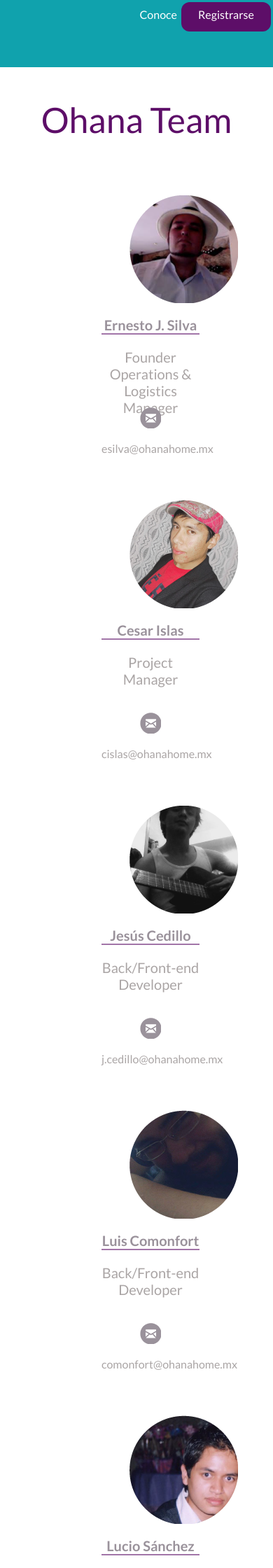
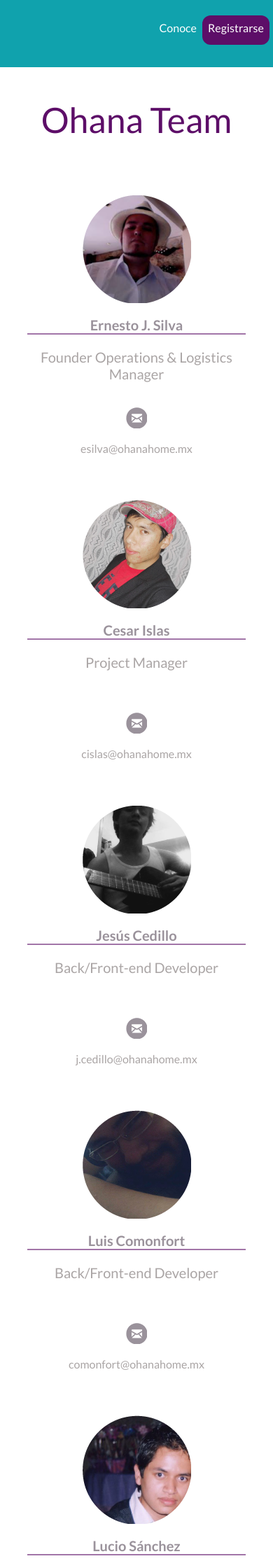
Before and after one commit to EverCedillo/www, a Python web app: template templates/nosotros.html in a window 390 px wide. Shown: the top 2240 px of the page at 70% size. Run offline with Jinja, Linux system fonts and the light colour scheme; the template is opened without the code that fills it, so the values that code supplies are empty; some libraries are stand-ins or nearby versions.

Commit message:
Test Responsive, agregado logo

```diff
--- a/static/css/Main.css
+++ b/static/css/Main.css
@@ -106,6 +106,7 @@ html,body{
 }
 #s2{
 	background: #AAA5A5 url("/images/background2.jpg") no-repeat  center;
+	background-position: right;
 	background-size: cover;
 }
 #s3{
@@ -323,11 +324,12 @@ Media Queries*/
 	.slide-text{
 		padding: 5rem 1rem;
 		font-size: 1rem;
+		margin-top: 9rem;
 	}
 	.team-item{
 		display: block;
 		margin: auto;
-		width: 40%;
+		width: 80%;
 	}
 	#Nosotros{
 		text-align: center;
@@ -337,12 +339,31 @@ Media Queries*/
 		font-size:0.7rem;
 	}
 	.Reg-button{
-		width: 8rem;
-		margin: 3px;
+		width: 6rem;
+		margin: 0 5px;
 		font-size: 1rem;
+	}
+	#Team{
+		padding: 0;
 	}
 	.Nav{
 		font-size: 1rem;
+		overflow: hidden;
+	}
+	#Header-menu{
+		margin: 0;
+  		padding-top: 1.4rem;
+	}
+	.logo-container.visible{
+		margin-left: 1rem;
+		width: 2rem;
+	}
+	.RegBar-btn{
+		margin-top: 1rem;
+
+	}
+	#RegBar{
+		height: auto;
 	}
 
 }
```
